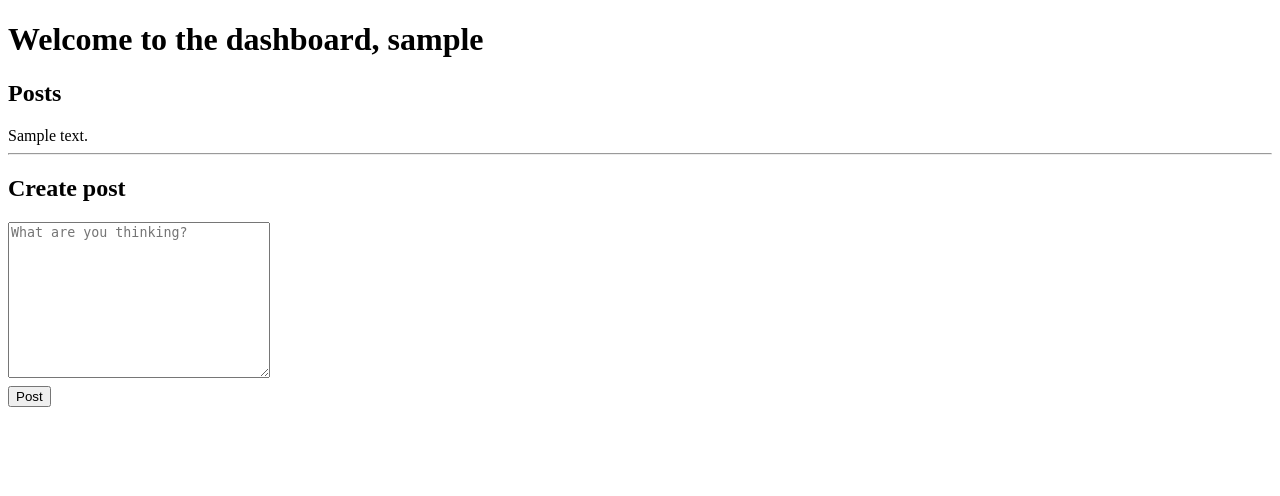
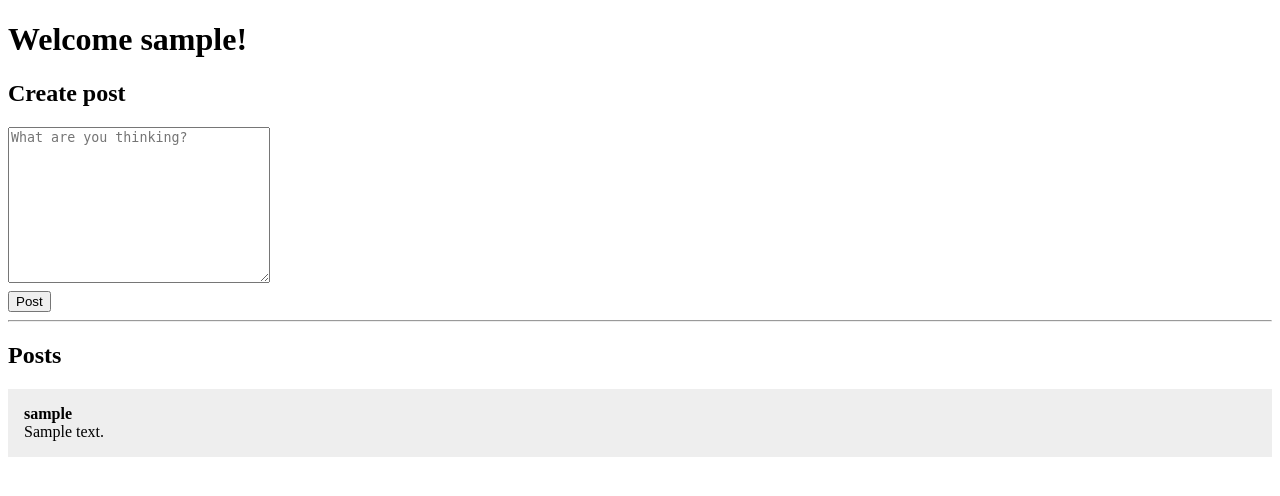
Before and after one commit to TatuLaras/csb-project-1, a Django app: template csbproject1/templates/csbproject1/dashboard.html in a window 1280 px wide. Shown: the top 496 px of the page. Run offline with Django 4.2, Linux system fonts and the light colour scheme; a user stored in the database is signed in; tables that the repository leaves empty hold one stand-in row (values such as "Sample post"); the template is opened without the code that fills it: most values are stand-ins (such as "Sample title", 1, 10 or a date in 2020).

Commit message:
All flaws added

```diff
--- a/csbproject1/static/csbproject1/index.css
+++ b/csbproject1/static/csbproject1/index.css
@@ -17,3 +17,13 @@ form {
 .error {
     font-size: 1.2rem;
 }
+
+.post {
+    padding: 1rem;
+    background-color: #eeeeee;
+    margin-top: 0.5rem;
+}
+
+.post .user {
+    font-weight: 600;
+}
--- a/csbproject1/templates/csbproject1/dashboard.html
+++ b/csbproject1/templates/csbproject1/dashboard.html
@@ -12,15 +12,9 @@
         />
     </head>
     <body>
-        <h1>Welcome to the dashboard, {{user.username}}</h1>
-        <h2>Posts</h2>
-        <!-- NOTE: Fourth vulnerability, Cross-site scripting -->
-        <div class="posts">
-            {% for post in posts %}
-            <div class="post">{{post.content|safe}}</div>
-            {% endfor %}
-        </div>
-        <hr />
+        <h1>Welcome {{user.username}}!</h1>
+
+
         <h2>Create post</h2>
         <form action="/post" method="POST">
             {% csrf_token %}
@@ -32,5 +26,35 @@
             ></textarea>
             <input type="submit" value="Post" />
         </form>
+
+        <hr />
+
+        <h2>Posts</h2>
+        <div class="posts">
+            {% for post in posts %}
+            <div class="post">
+                <div class="user">{{post.username}}</div>
+
+<!--
+                FLAW: The app outputs user-generated content onto the page as-is, enabling
+                cross-site scripting (XSS) attacks.
+                A7:2017-Cross-Site Scripting (XSS)
+-->
+                <div class="content">{{post.content|safe}}</div>
+<!--
+                The fix is to replace the previous line with the following:
+
+                <div class="content">{{post.content}}</div>
+
+                Which will make Django HTML-encode special characters such as < and >,
+                making the app output the malicous HTML tags as just text instead of inserting
+                it as raw HTML. In fact, this is the default behaviour of Django templates.
+-->
+            </div>
+            {% endfor %}
+        </div>
+
+
+
     </body>
 </html>
```
Also changed, not shown: csbproject1/dashboardViews.py (+3 -4 lines), csbproject1/loginViews.py (+73 -3 lines).
